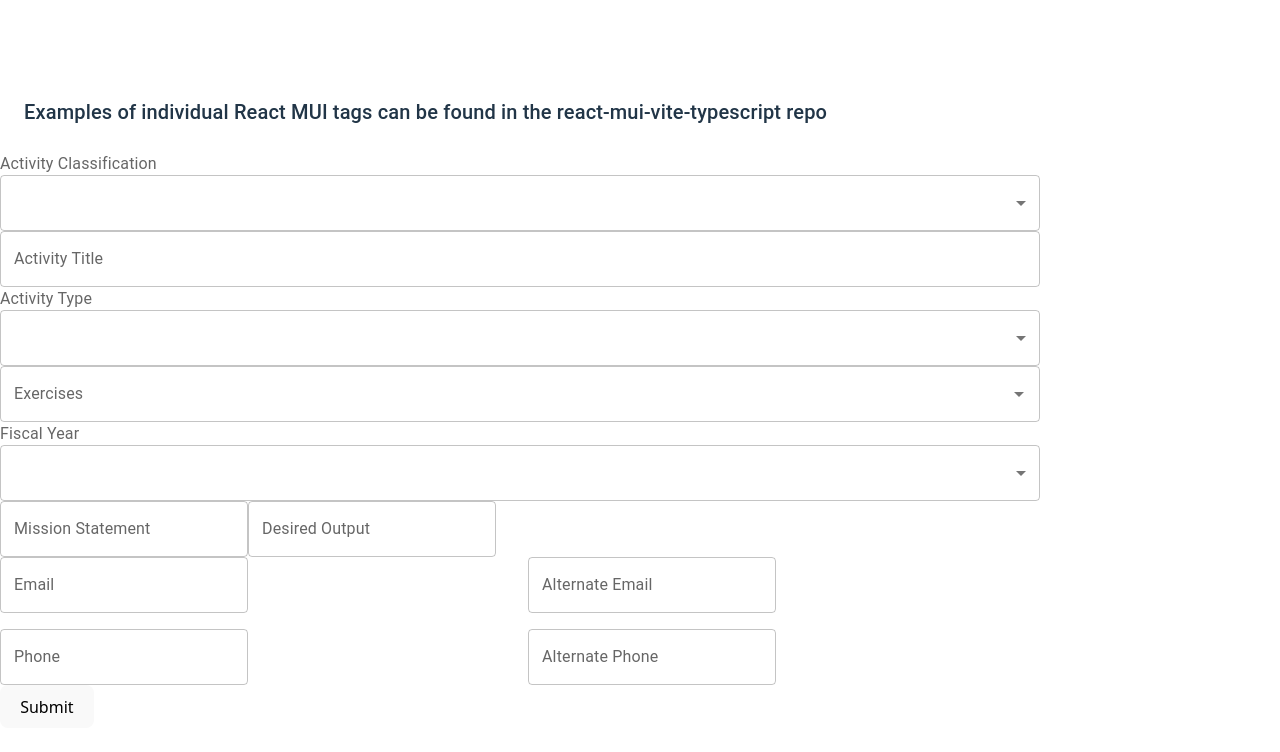
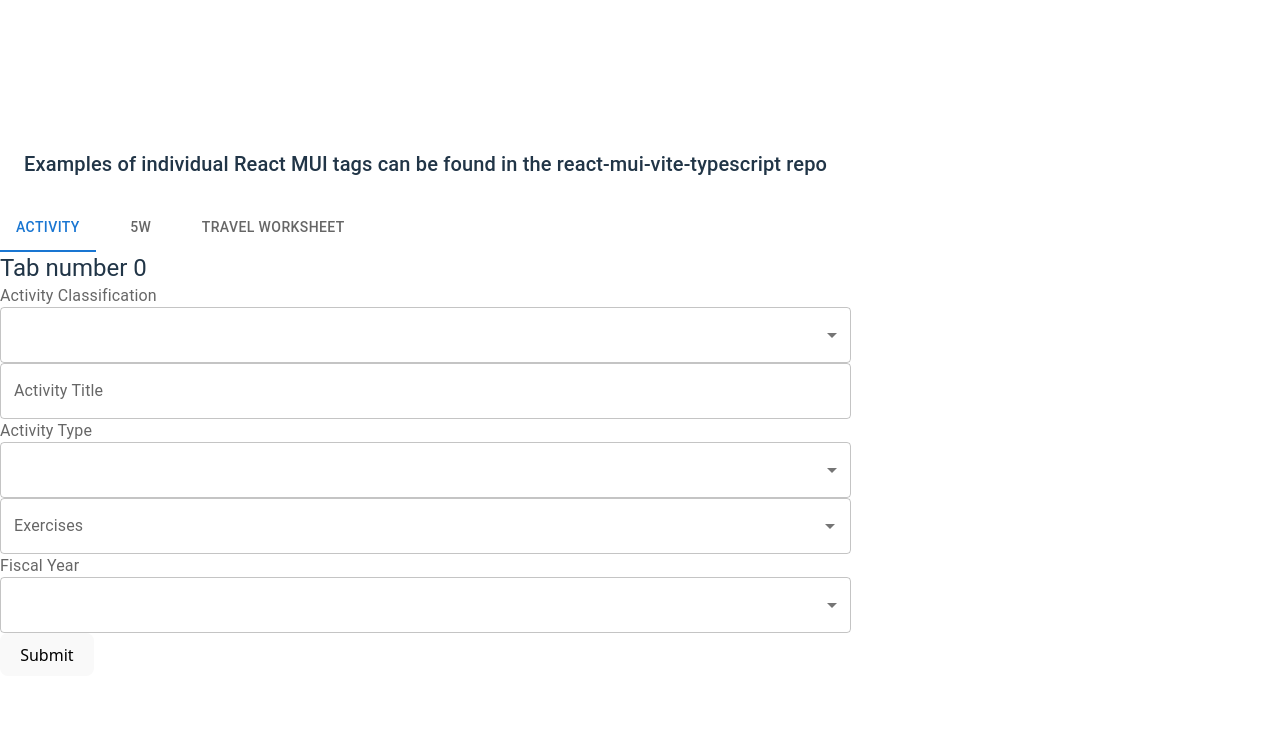
Before and after one commit to themrchas/react-mui-hook-form-zod, a React (Vite) app: page / in a window 1280 px wide. Shown: the top 752 px of the page. Built offline with nearby package versions, Linux system fonts and the light colour scheme.

Commit message:
added tab 1 and 2

```diff
--- a/src/App.tsx
+++ b/src/App.tsx
@@ -1,6 +1,6 @@
 //import { Basic } from './components/Basic';
 //import { UseZod } from './components/UseZod';
-//import { TabsDemo } from './components/TabsDemo';
+import { TabsDemo } from './components/TabsDemo';
 //import { Split }from './components/Split'
 //import { SplitZod }from './components/SplitZod'
 import { Synch } from './components/Synch'
@@ -21,7 +21,7 @@ function App() {
        {/* < UseZod /> */}
 
       {/* react mui demo */}
-      {/* < TabsDemo /> */}
+       {/* < TabsDemo />  */}
 
       {/* react hook form having child components */}
       {/* < Split />*/}
--- a/src/components/Synch.tsx
+++ b/src/components/Synch.tsx
@@ -1,5 +1,7 @@
 import React from "react";
 
+import { Tabs, Tab, Box, Typography }from '@mui/material'
+import { useEffect, useState } from "react";
 
 
 import { DevTool } from "@hookform/devtools"
@@ -9,6 +11,7 @@ import { Dayjs } from "dayjs";
 //Installed to use zod with react hook form
 import { zodResolver } from "@hookform/resolvers/zod";
 import * as z from 'zod'
+
 
 
 //import { activitySchema } from "../schemas/synchSchema"
@@ -21,6 +24,8 @@ import { activitySchema } from "../schemas/schemaActivity";
 //const synchSchema = activitySchema.extend(schemaFiveW);
 const synchSchema = activitySchema.extend(schemaFiveW.shape);
 
+
+//This sets the form schema based on the zod mini-schemas for eacg tab component
 type SynchFormValues = z.infer<typeof synchSchema>;
 
 import {  FormProvider, useForm } from "react-hook-form";
@@ -29,12 +34,16 @@ import type { FieldErrors, SubmitHandler, SubmitErrorHandler } from "react-hook-
 
 import type { IActivityTest } from "../types/activity";
 import type { I5W } from "../types/5w";
+import type { ITabPanelProps } from '../types/application'
+
+import { TABS } from '../constants/splashConstants'
 
 
 
 //Import components corresponding to each tab
 import { Activity } from "./synch/Activity";
 import { FiveW } from "./synch/FiveW";
+import { TravelWorksheet } from './synch/TravelWorksheet'
 
 //Create form interface
 interface ISynchTool extends I5W, IActivityTest {};
@@ -49,6 +58,30 @@ const onFormError: SubmitErrorHandler<IActivityTest> = (errors: FieldErrors<IAct
 
     console.log("onformError: submission errors are", errors)
 }
+
+
+const CustomTabPanel = (props: ITabPanelProps) => {
+
+    const { children, value, index, ...other } = props;
+
+    return (
+
+        <Box
+            sx={{ display: value === index ? 'block' : 'none' }}
+            {...other}
+        >
+
+            <Typography variant="h5">Tab number {index} </Typography>
+
+            {children}
+
+
+        </Box>
+
+
+    ) //return
+
+} //CustomTabPanel
 
 export const Synch = () => {
 
@@ -91,6 +124,25 @@ export const Synch = () => {
 
          const { register, control, handleSubmit, formState, watch, reset } = formMethods
 
+        const [currentTabIndex, setNewTabIndex] = useState<number>(TABS.Zero);
+
+
+          const handleTabChange = (event: React.SyntheticEvent, newTabIndex: number) => {
+
+                console.log('event is', event, 'and newTabIdnex is', newTabIndex)
+
+                setNewTabIndex((oldTabIndex: number) => {
+
+                    return newTabIndex
+
+                })
+
+
+            } //handleTabChange
+
+
+
+
 return (
 
         <>
@@ -98,8 +150,23 @@ return (
 
         <FormProvider {...formMethods}>
             <form onSubmit={handleSubmit(onSubmit,onFormError)} noValidate>
-            <Activity />
-            <FiveW />
+                <Tabs value={currentTabIndex} onChange={handleTabChange}>
+                    <Tab label="Activity">
+                    </Tab>
+                    <Tab label="5W">
+                    </Tab>
+                    <Tab label="Travel Worksheet">
+                    </Tab>
+                </Tabs>
+
+                    <CustomTabPanel value={currentTabIndex} index={0}>
+                        <Activity />
+                    </CustomTabPanel>
+                    <CustomTabPanel value={currentTabIndex} index={1}>
+                        <FiveW />
+                    </CustomTabPanel><CustomTabPanel value={currentTabIndex} index={2}>
+                        <TravelWorksheet />
+                    </CustomTabPanel>
 
             <button type="submit">Submit</button>
             </form>
--- /dev/null
+++ b/src/components/synch/TravelWorksheet.tsx
@@ -0,0 +1,18 @@
+import React from "react";
+
+import { useFormContext, get } from "react-hook-form";
+
+
+export const TravelWorksheet = () => {
+
+return (
+
+
+
+
+
+    <></>
+)
+
+
+} //TravelWorksheet
--- /dev/null
+++ b/src/constants/splashConstants.ts
@@ -0,0 +1,8 @@
+//A psedo enum to allow tab manipulation
+export const TABS = {
+
+    Zero: 0,
+    One: 1,
+    Two: 2
+
+} as const //TABS
```
Also changed, not shown: src/types/splash.ts (added, +10 -0 lines).
